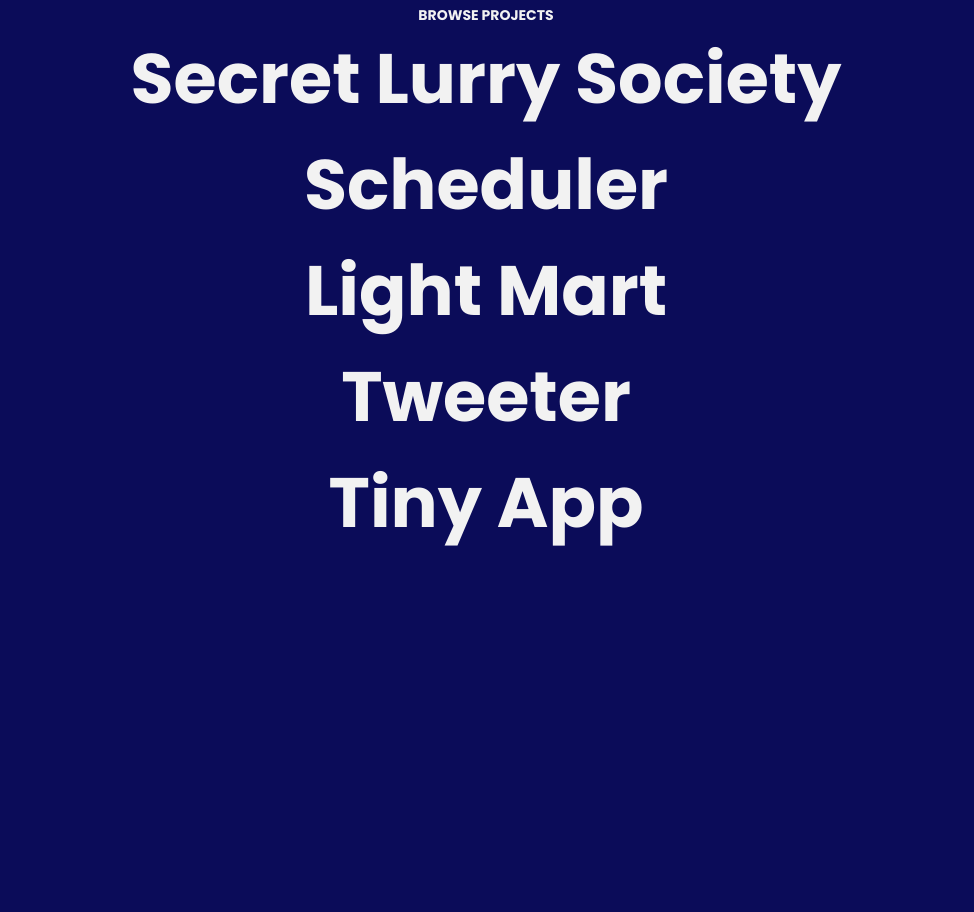
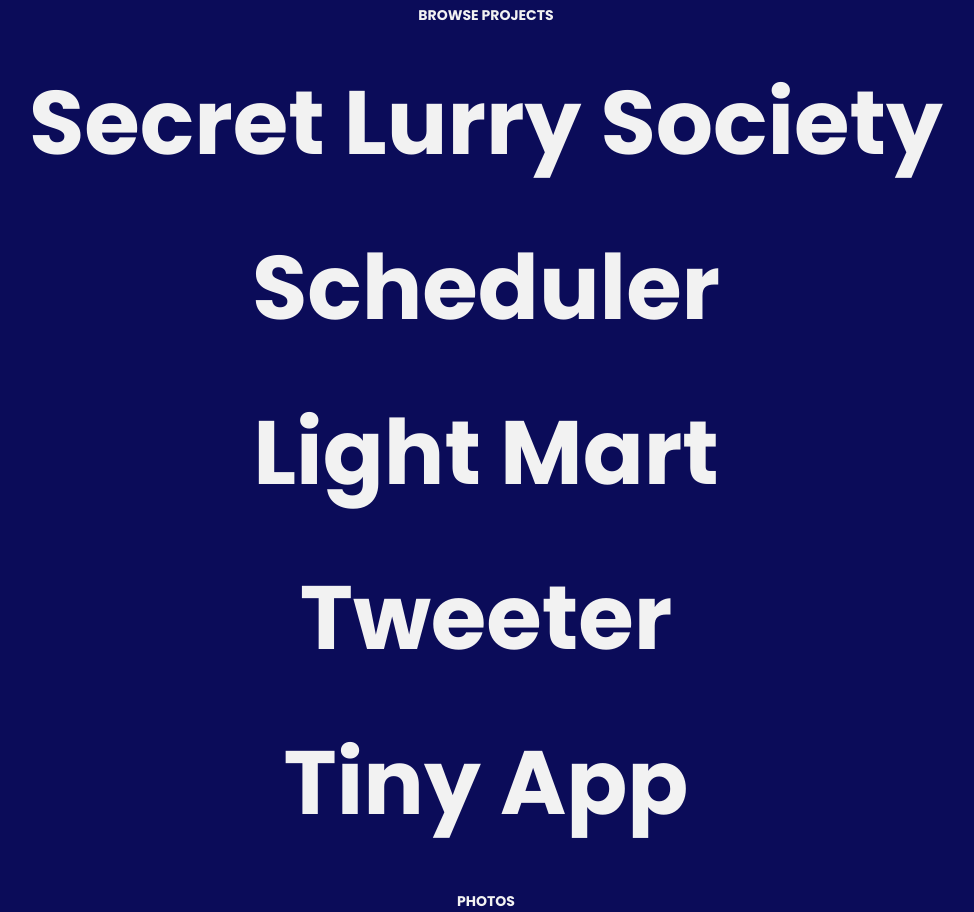
Before and after one commit to iourivolkov/portfolio-website, a React (Create React App) app: page / in a window 1280 px wide. Shown: the part 500-1412 px from the top of the page, without its empty margins (154-1128 px from the left). Before the commit the page ends 1056 px from the top, so only its background shows below. Built offline with nearby package versions, Linux system fonts and the light colour scheme.

Commit message:
css changes on Projects component

```diff
--- a/src/App.js
+++ b/src/App.js
@@ -2,6 +2,7 @@ import "./App.css";
 import Navigation from "../src/components/Navigation";
 import LandingPage from "../src/components/LandingPage";
 import Projects from "./components/Projects";
+import Photos from "./components/Photos";
 
 function App() {
   return (
@@ -9,6 +10,7 @@ function App() {
       <Navigation />
       <LandingPage />
       <Projects />
+      <Photos />
     </div>
   );
 }
--- /dev/null
+++ b/src/components/Photos.jsx
@@ -0,0 +1,8 @@
+import "../styles/Photos.css";
+import React from 'react';
+
+const Photos = () => {
+  return (<div><h1 className="photos-title">PHOTOS</h1></div>)
+}
+
+export default Photos;
--- /dev/null
+++ b/src/styles/Photos.css
@@ -0,0 +1,11 @@
+* {
+  margin: 0;
+  padding: 0;
+  box-sizing: border-box;
+}
+
+.photos-title {
+  color:  rgb(242, 242, 242);
+  margin-top: 40px;
+  font-size: 14px;
+}
--- a/src/styles/Projects.css
+++ b/src/styles/Projects.css
@@ -7,14 +7,15 @@
 
 .past-project-links {
   font-family: "Poppins", sans-serif;
-  font-size: 70px;
+  font-size: 90px;
   color: rgb(242, 242, 242);
+  margin-top: 30px;
 }
 
 .past-project-links:hover {
 
   cursor: pointer;
-  text-shadow: 4px 4px rgb(46, 60, 220);
+  text-shadow: 5px 5px rgb(46, 60, 220);
 
 }
 
```
Also changed, not shown: src/App.css (line endings or trailing spaces).
